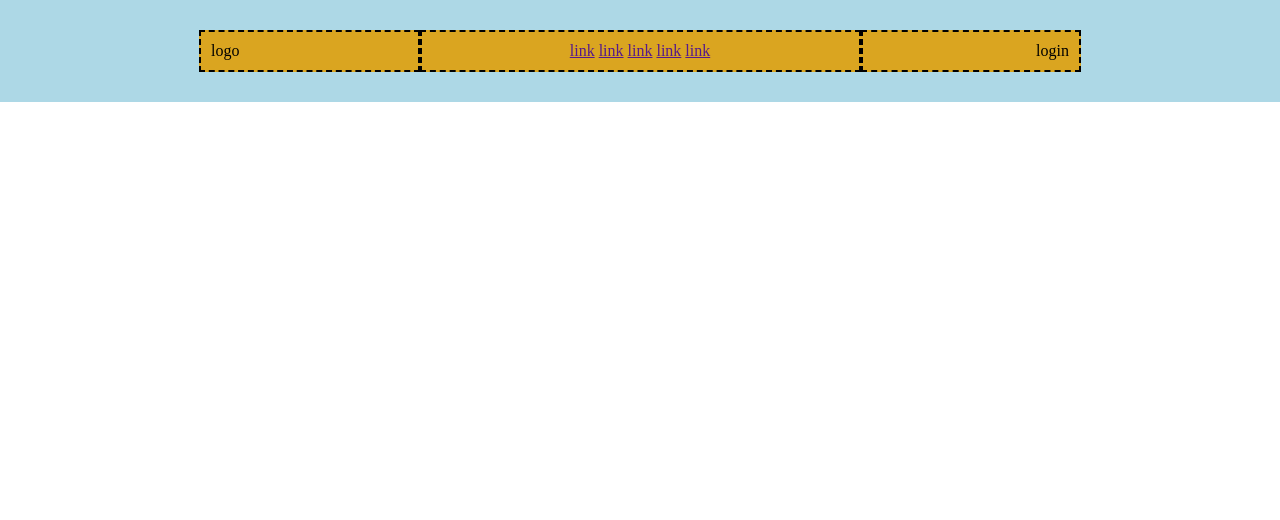
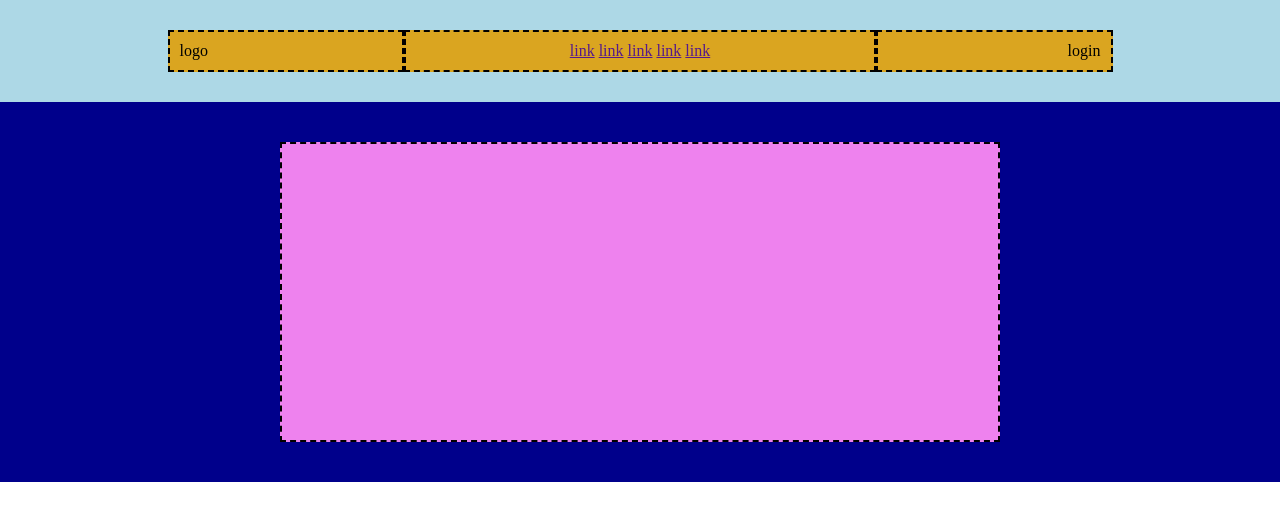
Before and after one commit to EmilioGall/htmlcss-struttura-discord, a plain HTML site: page index.html in a window 1280 px wide. Drawn offline with Linux system fonts and the light colour scheme.

Commit message:
add: content&style - banner section - main

```diff
--- a/CSS/style.css
+++ b/CSS/style.css
@@ -8,6 +8,13 @@
 
 
 /* COMMON */
+
+.container {
+    width: 75%;
+    margin: 0px auto;
+    display: flex;
+    align-items: center;
+}
 
 .bars {
     border: 2px dashed black;
@@ -32,29 +39,49 @@ header {
     background-color: rgba(173, 216, 230, 1);
 }
 
-.nav-container {
-    background-color: rgba(218, 165, 32, 1);
-    width: 70%;
-    margin: 0px auto;
-    display: flex;
-    align-items: center;
-
-}
-
 .logo {
     width: 25%;
-
+    background-color: rgba(218, 165, 32, 1);
 }
 
 .nav {
     width: 50%;
     text-align: center;
+    background-color: rgba(218, 165, 32, 1);
 }
 
 .login {
     width: 25%;
     text-align: end;
+    background-color: rgba(218, 165, 32, 1);
 }
 
 
-/* COLORS SECTION */
+/* MAIN */
+
+/* Banner Section */
+
+.banner {
+    padding: 40px;
+    background-color: rgba(0, 0, 139, 1);
+    display: flex;
+    justify-content: center;
+}
+
+.banner-content {
+    width: 60%;
+    background-color: rgba(238, 130, 238, 1);
+
+    /* Debug */
+    height: 300px;
+}
+
+/* Multi-Content Section */
+
+/* Mono-Content Section */
+
+/* FOOTER */
+
+/* Menu Section */
+
+/* SignUp Section */
--- a/index.html
+++ b/index.html
@@ -14,7 +14,7 @@
     <!-- Header -->
     <header>
 
-        <div class="nav-container">
+        <div class="container">
 
             <div class="logo bars">logo</div>
 
@@ -37,7 +37,9 @@
     <main>
 
         <!-- Banner Section -->
-        <section>
+        <section class="banner">
+
+            <div class="banner-content bars"> </div>
 
         </section>
         <!-- /Banner Section -->
```
